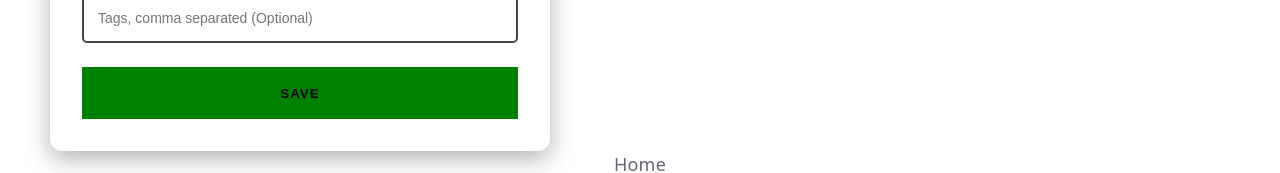
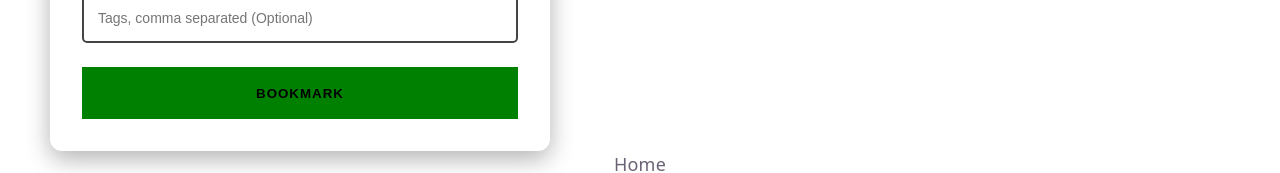
Before and after one commit to surprise2024-cpu/challenge-2-Link-Vault, a React (Vite) app: page / in a window 1280 px wide. Shown: the part 581-754 px from the top of the page. Built offline with nearby package versions, Linux system fonts and the light colour scheme.

Commit message:
linkform update

```diff
--- a/src/components/Search/LinkForm.tsx
+++ b/src/components/Search/LinkForm.tsx
@@ -95,7 +95,7 @@ export const LinkForm: React.FC<LinkFormProps> = ({ onAdd }) => {
       </div>
 
 
-      <Button onClick={handleSave} className={styles['submit-btn']}>SAVE</Button>
+      <Button onClick={handleSave} className={styles['submit-btn']}>BOOKMARK</Button>
 
     </div>
   )
```
